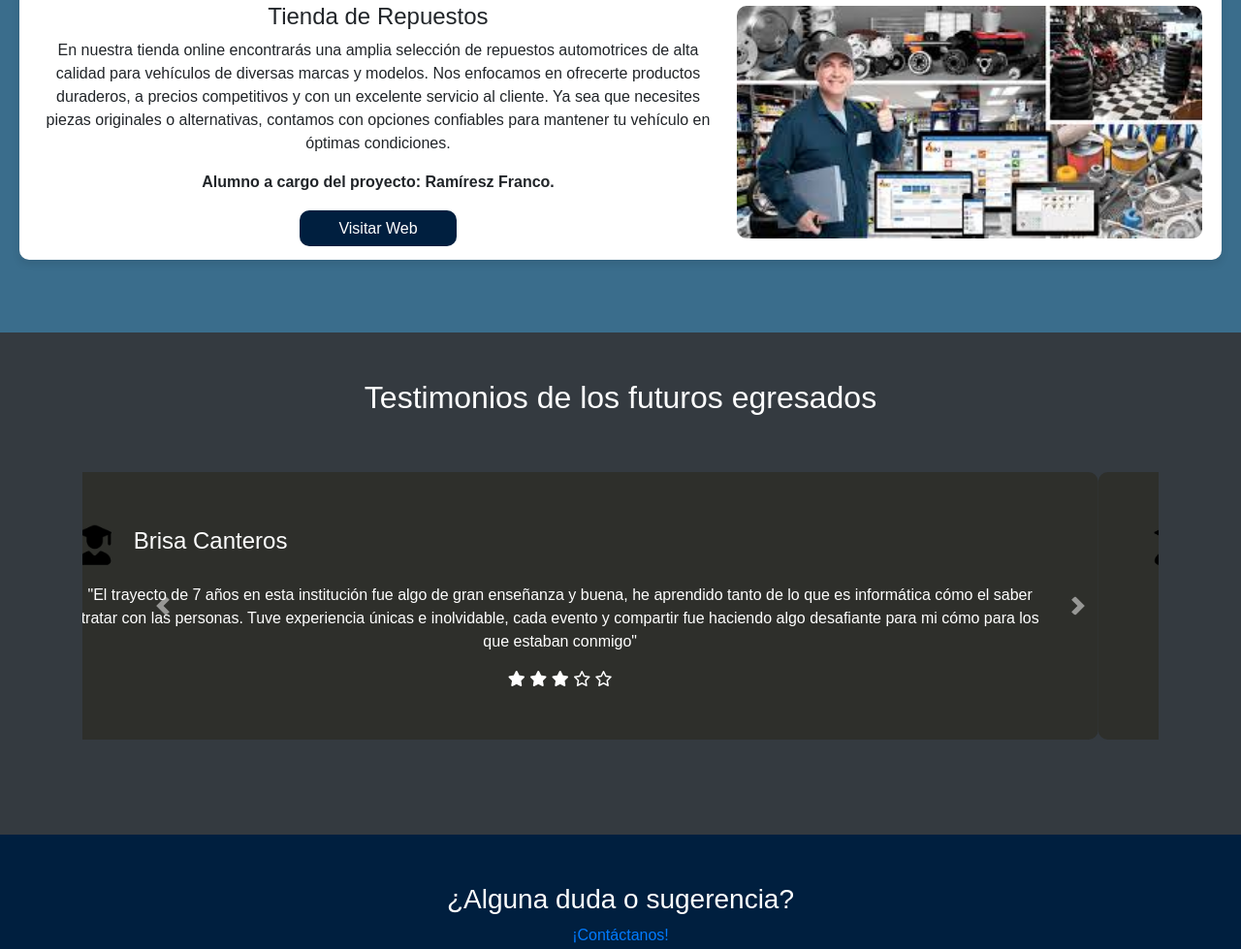
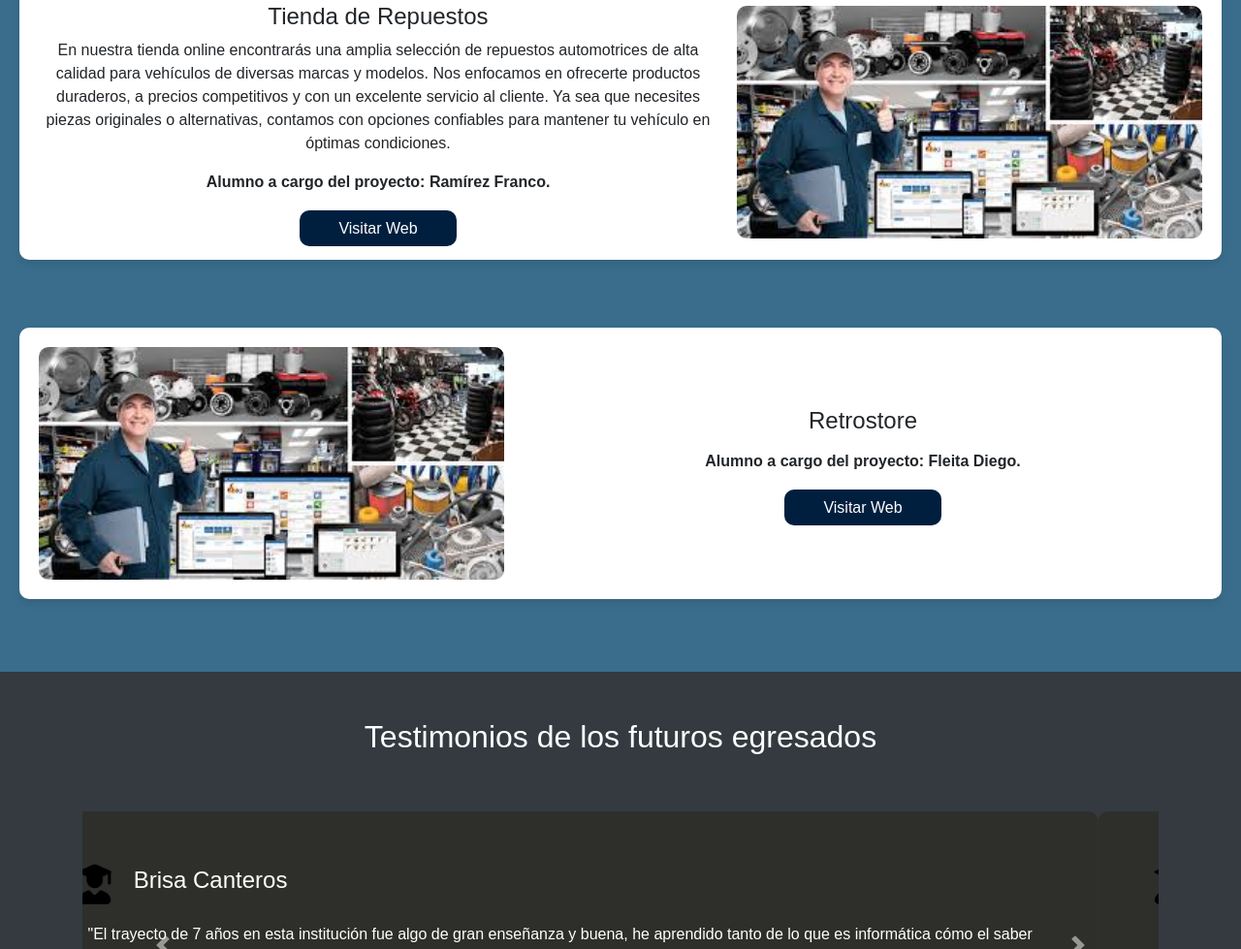
Before and after one commit to CodeCami/InformaticaExpo2024, a plain HTML site: page index.html in a window 1280 px wide. Shown: the part 4824-5803 px from the top of the page at 97% size. Drawn offline with nearby package versions, Linux system fonts and the light colour scheme.

Commit message:
Update index.html

```diff
--- a/index.html
+++ b/index.html
@@ -169,7 +169,7 @@
                         hasta el soporte tecnológico y el diseño visual. Nuestro equipo se dedica a impulsar tu proyecto
                         con eficiencia, creatividad y precisión.</p>
                     <strong>Alumno a cargo del proyecto: Carreras Jeremías.</strong><br><br>
-                    <a href="https://codecami.github.io/ConsulTec_Carreras/">Visitar Web</a>
+                    <a href="https://jeremias202406.github.io/ConsulTEC/">Visitar Web</a>
                 </div>
             </div>
 
@@ -190,8 +190,18 @@
                 <div class="project-info">
                     <h4>Tienda de Repuestos</h4>
                     <p>En nuestra tienda online encontrarás una amplia selección de repuestos automotrices de alta calidad para vehículos de diversas marcas y modelos. Nos enfocamos en ofrecerte productos duraderos, a precios competitivos y con un excelente servicio al cliente. Ya sea que necesites piezas originales o alternativas, contamos con opciones confiables para mantener tu vehículo en óptimas condiciones.</p>
-                    <strong>Alumno a cargo del proyecto: Ramíresz Franco.</strong><br><br>
+                    <strong>Alumno a cargo del proyecto: Ramírez Franco.</strong><br><br>
                     <a href="https://codecami.github.io/TiendaDeRepuestos_Ramirez/">Visitar Web</a>
+                </div>
+            </div>
+
+            <div class="project-item">
+                <img src="img/tiendaDeRepuestos.jfif" alt="Proyecto 4">
+                <div class="project-info">
+                    <h4>Retrostore</h4>
+                    <p></p>
+                    <strong>Alumno a cargo del proyecto: Fleita Diego.</strong><br><br>
+                    <a href="https://jeremias202406.github.io/Rafita/">Visitar Web</a>
                 </div>
             </div>
 
```
